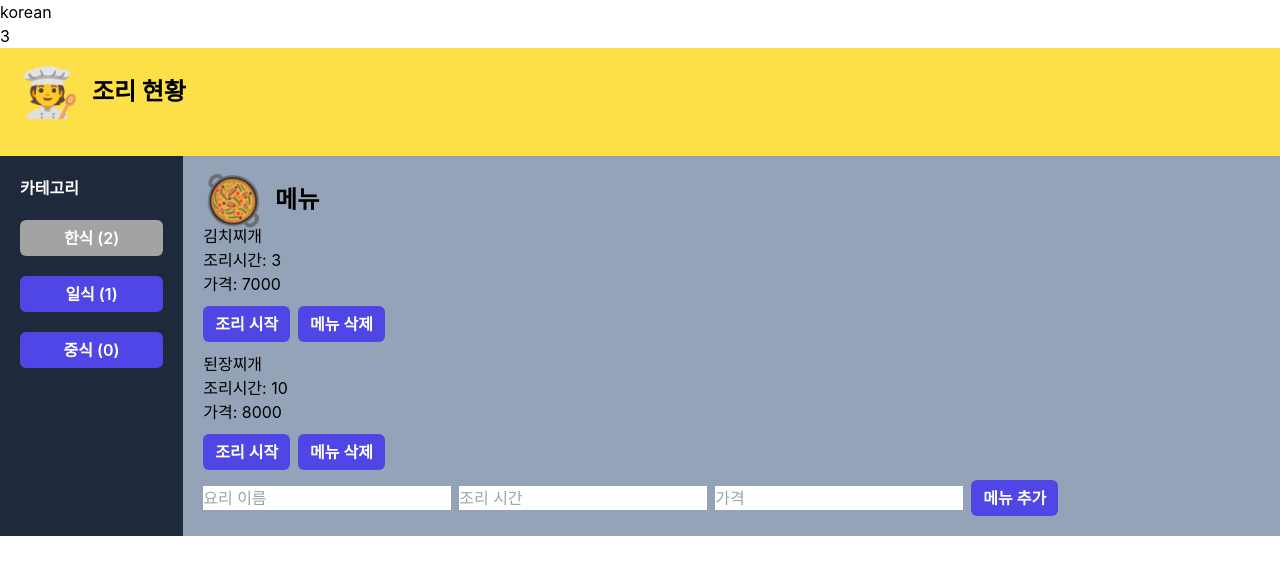
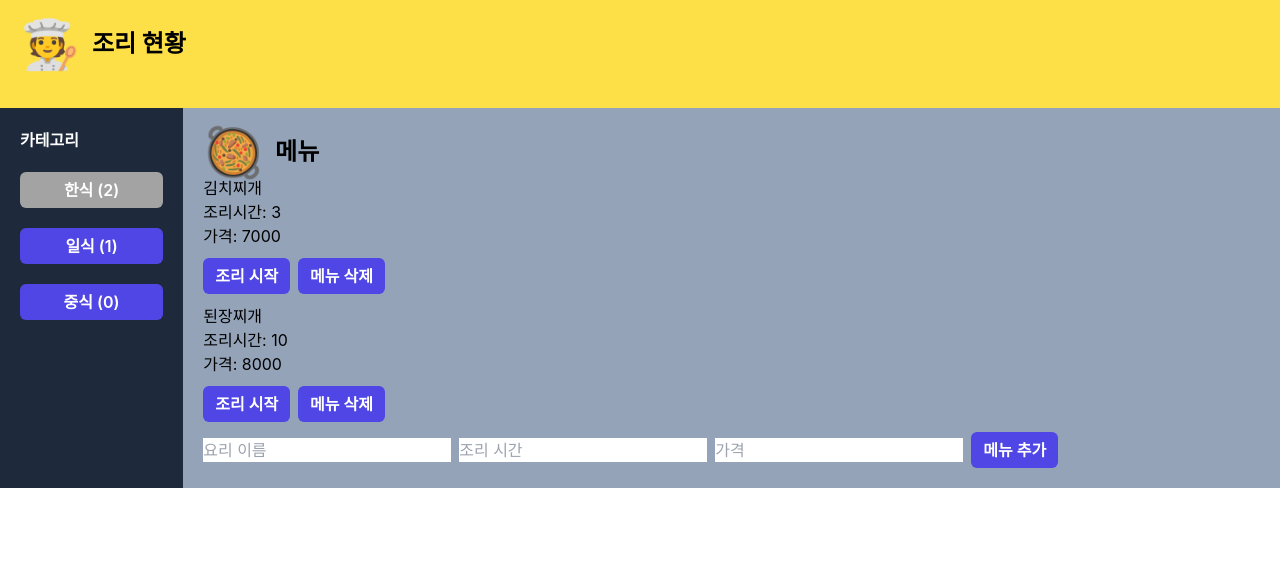
Before and after one commit to bggbr/react-training, a Next.js app: page / in a window 1280 px wide. Shown: the top 574 px of the page. Built offline with nearby package versions, Linux system fonts and the light colour scheme.

Commit message:
MenuContext 생성 및 코드 리팩토링

```diff
--- a/pages/index.js
+++ b/pages/index.js
@@ -1,11 +1,11 @@
-import React, { useState, useEffect } from 'react';
+import React, { useState, useEffect, createContext } from 'react';
 import Category from '../src/component/Category';
 import Header from '../src/component/Header';
 import Menu from '../src/component/Menu';
+import { MenuContext, SetMenuContext } from '../src/context/MenuContext';
 
 function Home() {
-	const [isCategory, setIsCategory] = useState('');
-	const [isMenuList, setIsMenuList] = useState('');
+	const [category, setCategory] = useState('korean');
 	const [allMenuList, setAllMenuList] = useState([
 		{
 			id: 1,
@@ -31,46 +31,25 @@ function Home() {
 	]);
 	const [cookingMenu, setCookingMenu] = useState([]);
 
-	const setCategory = (category) => {
-		setIsCategory(category);
-	};
-
 	const setMenu = (menu) => {
 		setAllMenuList([...allMenuList, menu]);
-	};
-
-	const menuCount = (nation) => {
-		return allMenuList.filter((el) => el.category === nation).length;
 	};
 
 	const setCookingList = (cookMenu) => {
 		setCookingMenu([...cookingMenu, cookMenu]);
 	};
 
-	useEffect(() => {
-		let menu = allMenuList.filter((el) => el.category === isCategory);
-		setIsMenuList(menu);
-	}, [allMenuList, isCategory]);
-
-	useEffect(() => {}, [cookingMenu]);
-
 	return (
 		<div>
-			<div>{isCategory}</div>
-			<div>{allMenuList.length}</div>
-			{/* <div>
-				{allMenuList &
-					allMenuList.map((item, idx) => {
-						<div key={idx}>
-							<div>{item}</div>
-						</div>;
-					})}
-			</div> */}
-			<Header cookingMenu={cookingMenu} />
-			<div className='flex'>
-				<Category setCategory={setCategory} menuCount={menuCount} />
-				<Menu menuList={isMenuList} setMenu={setMenu} isCategory={isCategory} setCookingList={setCookingList} />
-			</div>
+			<MenuContext.Provider value={allMenuList}>
+				<SetMenuContext.Provider value={setAllMenuList}>
+					<Header cookingMenu={cookingMenu} />
+					<div className='flex'>
+						<Category category={category} setCategory={setCategory} />
+						<Menu setMenu={setMenu} category={category} setCookingList={setCookingList} />
+					</div>
+				</SetMenuContext.Provider>
+			</MenuContext.Provider>
 		</div>
 	);
 }
--- a/src/component/Category.js
+++ b/src/component/Category.js
@@ -1,29 +1,28 @@
-import react, { useState, useEffect } from 'react';
+import react, { useState, useEffect, useContext } from 'react';
 import Button from './Button';
+import { MenuContext } from '../context/MenuContext'
 
-export default function Category({ setCategory, menuCount }) {
-	const [isState, setIsState] = useState('korean');
-
+export default function Category({ category, setCategory }) {
 	const selectCategory = (e) => {
-		setIsState(e.target.value);
+		setCategory(e.target.value);
 	};
 
-	let koreanMenuCount = useEffect(() => {
-		setCategory(isState);
-	}, [isState]);
+	const allMenuList = useContext(MenuContext);
+	const countMenu = (currentCategory) => allMenuList.filter((el) => el.category === currentCategory).length
 
+	// TODO: 버튼 코드 중복 없애기
 	return (
 		<div className='bg-slate-800 text-white w-52 p-5'>
 			<h2 className='font-bold mb-5'>카테고리</h2>
 			<div className='flex flex-col space-y-5'>
-				<Button className={isState === 'korean' ? 'bg-neutral-400' : ''} onClick={selectCategory} value='korean'>
-					한식 ({menuCount('korean')})
+				<Button className={category === 'korean' ? 'bg-neutral-400' : ''} onClick={selectCategory} value='korean'>
+					한식 ({countMenu('korean')})
 				</Button>
-				<Button className={isState === 'japaness' ? 'bg-neutral-400' : ''} onClick={selectCategory} value='japaness'>
-					일식 ({menuCount('japaness')})
+				<Button className={category === 'japaness' ? 'bg-neutral-400' : ''} onClick={selectCategory} value='japaness'>
+					일식 ({countMenu('japaness')})
 				</Button>
-				<Button className={isState === 'chinese' ? 'bg-neutral-400' : ''} onClick={selectCategory} value='chinese'>
-					중식 ({menuCount('chinese')})
+				<Button className={category === 'chinese' ? 'bg-neutral-400' : ''} onClick={selectCategory} value='chinese'>
+					중식 ({countMenu('chinese')})
 				</Button>
 			</div>
 		</div>
--- a/src/component/Header.js
+++ b/src/component/Header.js
@@ -1,10 +1,9 @@
-import { useEffect, useState } from 'react';
+import { memo, useEffect, useState, useContext } from 'react';
+import { MenuContext } from '../context/MenuContext';
 
 export default function Header({ cookingMenu }) {
 	const [sec, setSec] = useState(0);
-	useEffect(() => {
-		console.log(cookingMenu);
-	}, [cookingMenu]);
+	const menu = useContext(MenuContext);
 
 	return (
 		<div className='bg-yellow-300 p-5 flex flex-col space-y-5 justify-between'>
@@ -16,15 +15,14 @@ export default function Header({ cookingMenu }) {
 			</div>
 
 			<div>
-				{/* {cookingMenu.map((menu, index) => {
+				{cookingMenu.map((cook) => {
 					return (
-						<div key={index} className='mb-4'>
-							<div>{menu.name}</div>
-							<div>{menu.cookingTime}</div>
-							<div>{menu.price}</div>
+						<div key={cook.id} className='mb-4'>
+							<div>{menu.find((el) => el.id === cook.menuId).name}</div>
+							<div>{cook.remainingTime}</div>
 						</div>
 					);
-				})} */}
+				})}
 			</div>
 		</div>
 	);
--- a/src/component/Menu.js
+++ b/src/component/Menu.js
@@ -1,9 +1,14 @@
-import { useState, useEffect, useMemo } from 'react';
+import { useContext, useState, useEffect } from 'react';
 import Button from './Button';
-export default function Menu({ menuList, setMenu, isCategory, setCookingList }) {
+import { MenuContext } from '../context/MenuContext';
+
+export default function Menu({ setMenu, category, setCookingList }) {
 	const [name, setName] = useState('');
 	const [cookingTime, setCookingTime] = useState('');
 	const [price, setPrice] = useState('');
+	const allMenuList = useContext(MenuContext);
+
+	const menuList = allMenuList.filter((el) => el.category === category);
 
 	/**
 	 * 현재 카테고리를 상태값으로 관리
@@ -25,7 +30,7 @@ export default function Menu({ menuList, setMenu, isCategory, setCookingList })
 			name,
 			cookingTime: parseInt(cookingTime),
 			price: parseInt(price),
-			category: isCategory,
+			category,
 		};
 		setMenu(menu);
 		setName('');
@@ -33,14 +38,19 @@ export default function Menu({ menuList, setMenu, isCategory, setCookingList })
 		setPrice('');
 	}
 
-	const addCooking = ({ name, cookingTime, price }, e) => {
+	// const firstMenu = menuList[0];
+	// addCooking(firstMenu, e);
+	// cookingList[0]
+	// firstMenu.name = 'abc'
+	// cookingList[0].name !== firstMenu.name
+	const addCooking = ({ id, name, cookingTime, price }, e) => {
 		e.preventDefault();
-		let menu = {
-			name,
-			cookingTime: parseInt(cookingTime),
-			price: parseInt(price),
+		let cooking = {
+			menuId: id,
+			id: Date.now(),
+			remainingTime: cookingTime,
 		};
-		setCookingList(menu);
+		setCookingList(cooking);
 	};
 
 	return (
@@ -50,9 +60,8 @@ export default function Menu({ menuList, setMenu, isCategory, setCookingList })
 				<div className='text-2xl self-center'>메뉴</div>
 			</h2>
 
-			{menuList &&
-				menuList.map((menu, idx) => (
-					<div key={idx}>
+			{menuList.map((menu) => (
+				<div key={menu.id}>
 					<div>{menu.name}</div>
 					<div>조리시간: {menu.cookingTime}</div>
 					<div>가격: {menu.price}</div>
--- /dev/null
+++ b/src/context/MenuContext.js
@@ -0,0 +1,4 @@
+import { createContext } from 'react';
+
+export const MenuContext = createContext(null);
+export const SetMenuContext = createContext(null);
```
Also changed, not shown: 1 other file (tests, documents, lock files or other folders). Lines whose indentation alone changed are shown as unchanged.
